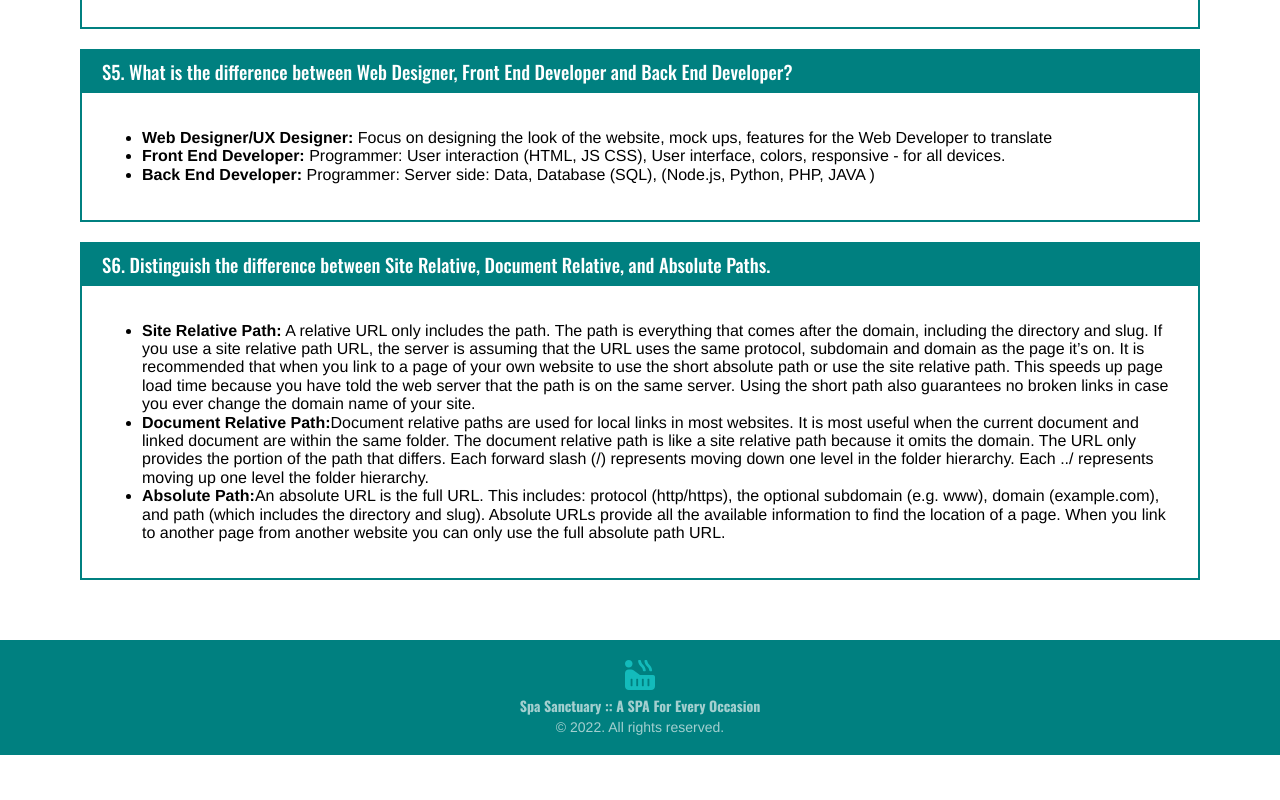
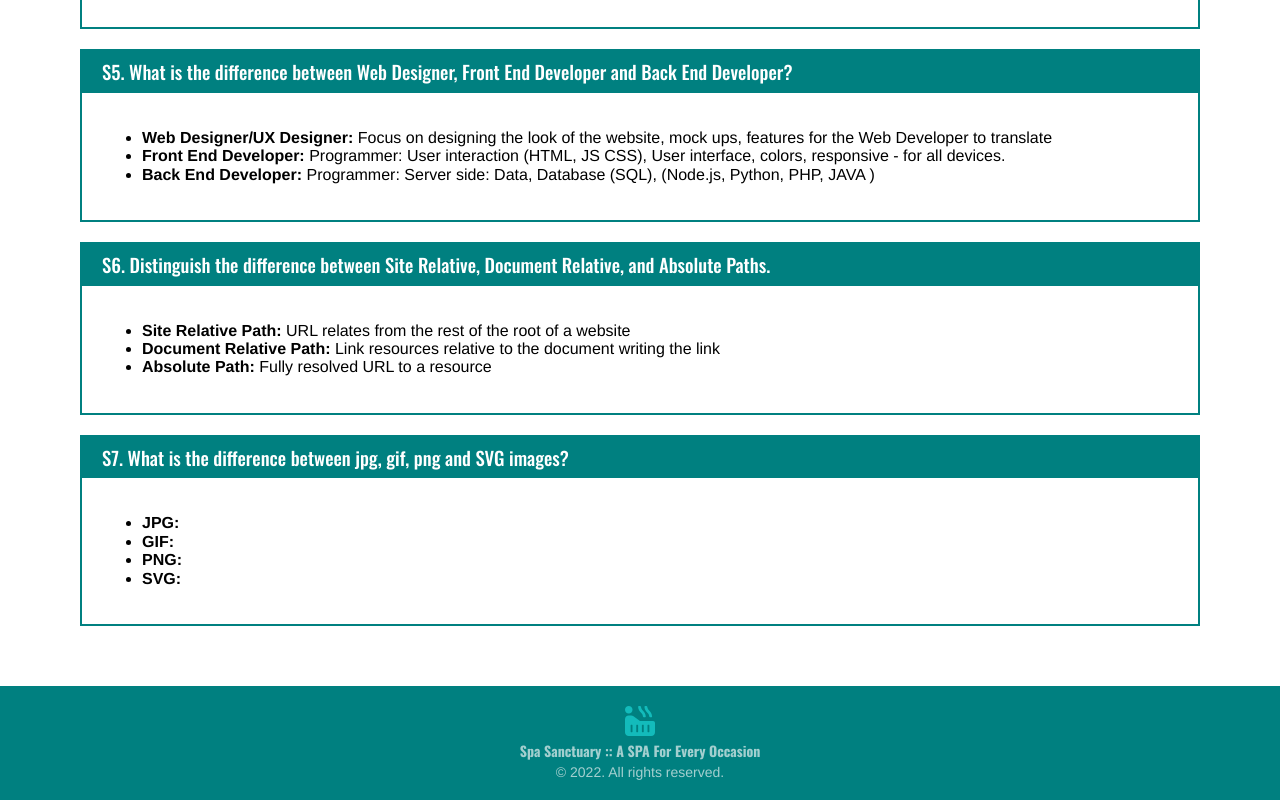
Before and after one commit to claireyz/Web-1-Zhao-Claire-Final, a React (Create React App) app: page /homework in a window 1280 px wide. Shown: the part 1261-2061 px from the top of the page. Before the commit the page ends 2016 px from the top, so only its background shows below. Built offline with nearby package versions, Linux system fonts and the light colour scheme.

Commit message:
Updating Homework

```diff
--- a/src/React/Homework/Essays/Essays.jsx
+++ b/src/React/Homework/Essays/Essays.jsx
@@ -40,12 +40,18 @@
 
             <Essay q='S6.  Distinguish the difference between Site Relative, Document Relative, and Absolute Paths.' >
                 <ul>
-                    <li><b>Site Relative Path:</b> A relative URL only includes the path. The path is everything that comes after the domain, including the directory and slug. If you use a site relative path URL, the server is assuming that the URL uses the same protocol, subdomain and domain as the page it’s on. It is recommended that when you link to a page of your own website to use the short absolute path or use the site relative path.
-                    This speeds up page load time because you have told the web server that the path is on the same server. Using the short path also guarantees no broken links in case you ever change the domain name of your site. </li>
-                    <li><b>Document Relative Path:</b>Document relative paths are used for local links in most websites. It is most useful when the current document and linked document are within the same folder. The document relative path is like a site relative path because it omits the domain. The URL only provides the portion of the path that differs.
-                    Each forward slash (/) represents moving down one level in the folder hierarchy.
-                    Each ../ represents moving up one level the folder hierarchy. </li>
-                    <li><b>Absolute Path:</b>An absolute URL is the full URL. This includes: protocol (http/https), the optional subdomain (e.g. www), domain (example.com), and path (which includes the directory and slug). Absolute URLs provide all the available information to find the location of a page. When you link to another page from another website you can only use the full absolute path URL. </li>
+                    <li><b>Site Relative Path:</b> URL relates from the rest of the root of a website </li>
+                    <li><b>Document Relative Path:</b> Link resources relative to the document writing the link </li>
+                    <li><b>Absolute Path:</b> Fully resolved URL to a resource </li>
+                </ul>
+            </Essay>
+
+            <Essay q='S7.  What is the difference between jpg, gif, png and SVG images?' >
+                <ul>
+                    <li><b>JPG:</b> </li>
+                    <li><b>GIF:</b> </li>
+                    <li><b>PNG:</b> </li>
+                    <li><b>SVG:</b> </li>
                 </ul>
             </Essay>
 
```
